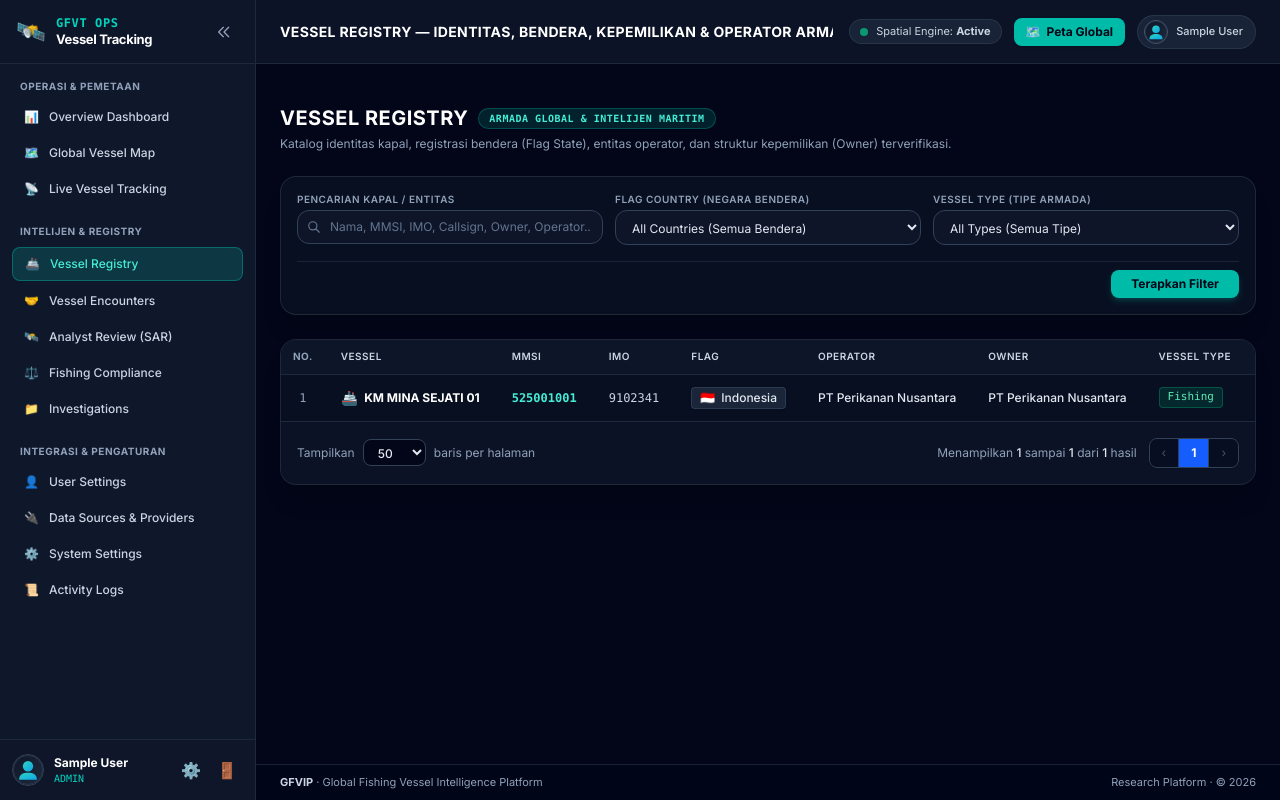
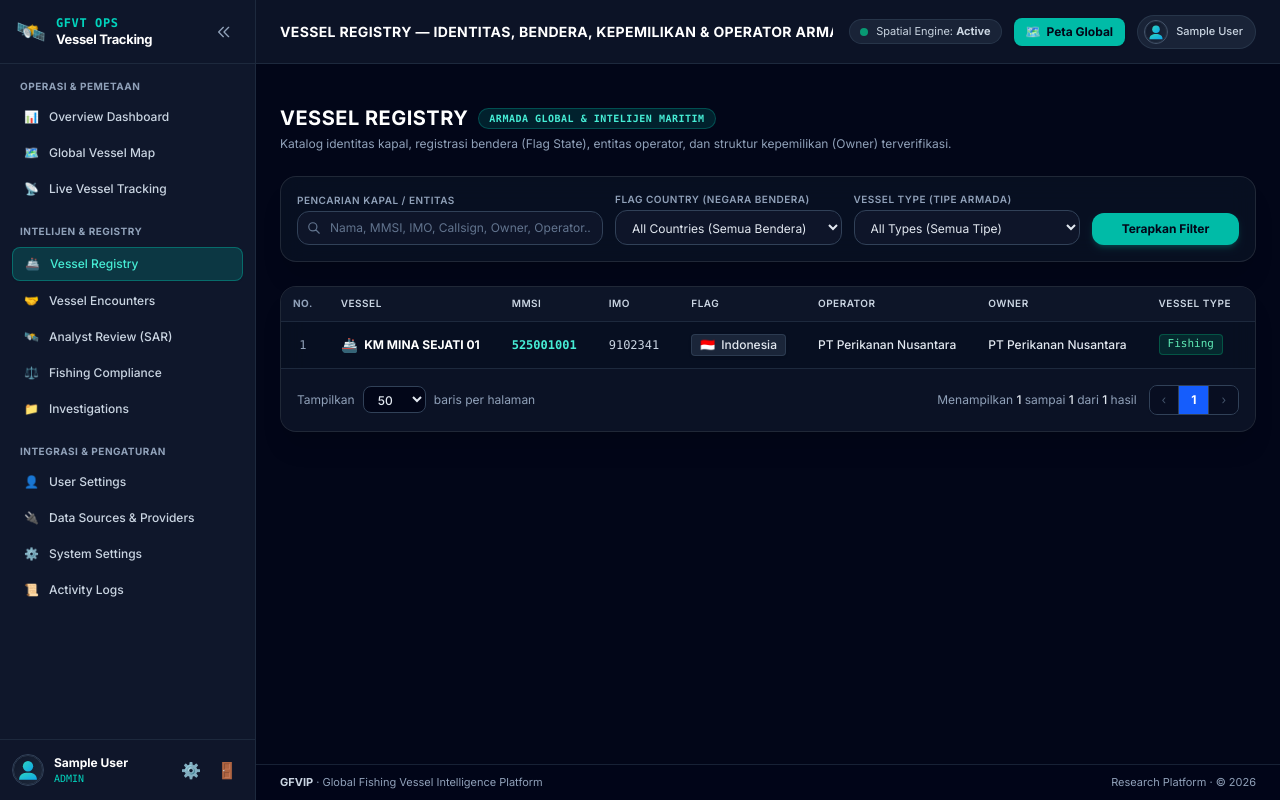
Before and after one commit to ametatjeh/Global-Fishing-Vessel-Platform, a Laravel app: page /vessels in a window 1280 px wide. Run offline with Laravel 12, Linux system fonts and the light colour scheme; the visitor is signed in with stand-in values (Sample User, id 1); data comes from the database, SQL or seed files in the repository; data that the repository does not hold is empty; style sheets or scripts are compiled from the project's sources; parts of the project's set-up code (start-up, migrations or seed data) failed here and were passed over; some libraries are stand-ins or nearby versions.

Commit message:
style(vessels): align filter action buttons inline with filter fields in 12-col grid

```diff
--- a/resources/views/vessels/index.blade.php
+++ b/resources/views/vessels/index.blade.php
@@ -39,11 +39,10 @@
 
     <!-- Multi-Dimensional Filter Bar (Compact Mode) -->
     <div class="glass-panel p-4 rounded-2xl border border-slate-800 shadow-xl">
-        <form action="{{ route('vessels.index') }}" method="GET" id="vesselsFilterForm" class="space-y-4">
-            <div class="grid grid-cols-1 md:grid-cols-3 gap-3 text-xs">
+        <form action="{{ route('vessels.index') }}" method="GET" id="vesselsFilterForm" class="grid grid-cols-1 md:grid-cols-12 gap-3 items-end text-xs">
 
             <!-- 1. Search Query -->
-                <div class="space-y-1">
+            <div class="md:col-span-4 space-y-1">
                 <label class="block text-slate-400 font-semibold uppercase tracking-wider text-[10px]">
                     Pencarian Kapal / Entitas
                 </label>
@@ -59,7 +58,7 @@
             </div>
 
             <!-- 2. Flag Country Filter -->
-                <div class="space-y-1">
+            <div class="md:col-span-3 space-y-1">
                 <label for="flag_country" class="block text-slate-400 font-semibold uppercase tracking-wider text-[10px]">
                     Flag Country (Negara Bendera)
                 </label>
@@ -78,7 +77,7 @@
             </div>
 
             <!-- 3. Vessel Type Filter -->
-                <div class="space-y-1">
+            <div class="md:col-span-3 space-y-1">
                 <label for="vessel_type" class="block text-slate-400 font-semibold uppercase tracking-wider text-[10px]">
                     Vessel Type (Tipe Armada)
                 </label>
@@ -99,16 +98,15 @@
                     <option value="unknown" {{ request('vessel_type') === 'unknown' ? 'selected' : '' }}>Unknown (Belum Diketahui)</option>
                 </select>
             </div>
-            </div>
 
-            <!-- Filter Actions -->
-            <div class="flex items-center justify-end gap-2 pt-2 border-t border-slate-800/80 text-xs">
+            <!-- 4. Filter Action Buttons (Sejajar dengan Filter) -->
+            <div class="md:col-span-2 flex items-center gap-2">
                 @if($activeFiltersCount > 0)
-                <a href="{{ route('vessels.index') }}" class="px-3.5 py-1.5 rounded-lg bg-slate-800 hover:bg-slate-700 text-slate-300 border border-slate-700 text-xs font-semibold transition">
-                    Reset Filters
+                <a href="{{ route('vessels.index') }}" class="px-3 py-2 rounded-xl bg-slate-800 hover:bg-slate-700 text-slate-300 border border-slate-700 text-xs font-semibold transition shrink-0 whitespace-nowrap text-center" title="Reset Filters">
+                    Reset Filter
                 </a>
                 @endif
-                <button type="submit" class="px-5 py-1.5 rounded-lg bg-teal-500 hover:bg-teal-400 text-slate-950 text-xs font-bold transition shadow-md shadow-teal-500/20">
+                <button type="submit" class="w-full py-2 px-3 rounded-xl bg-teal-500 hover:bg-teal-400 text-slate-950 text-xs font-bold transition shadow-md shadow-teal-500/20 whitespace-nowrap text-center">
                     Terapkan Filter
                 </button>
             </div>
```
Lines whose indentation alone changed are shown as unchanged.
